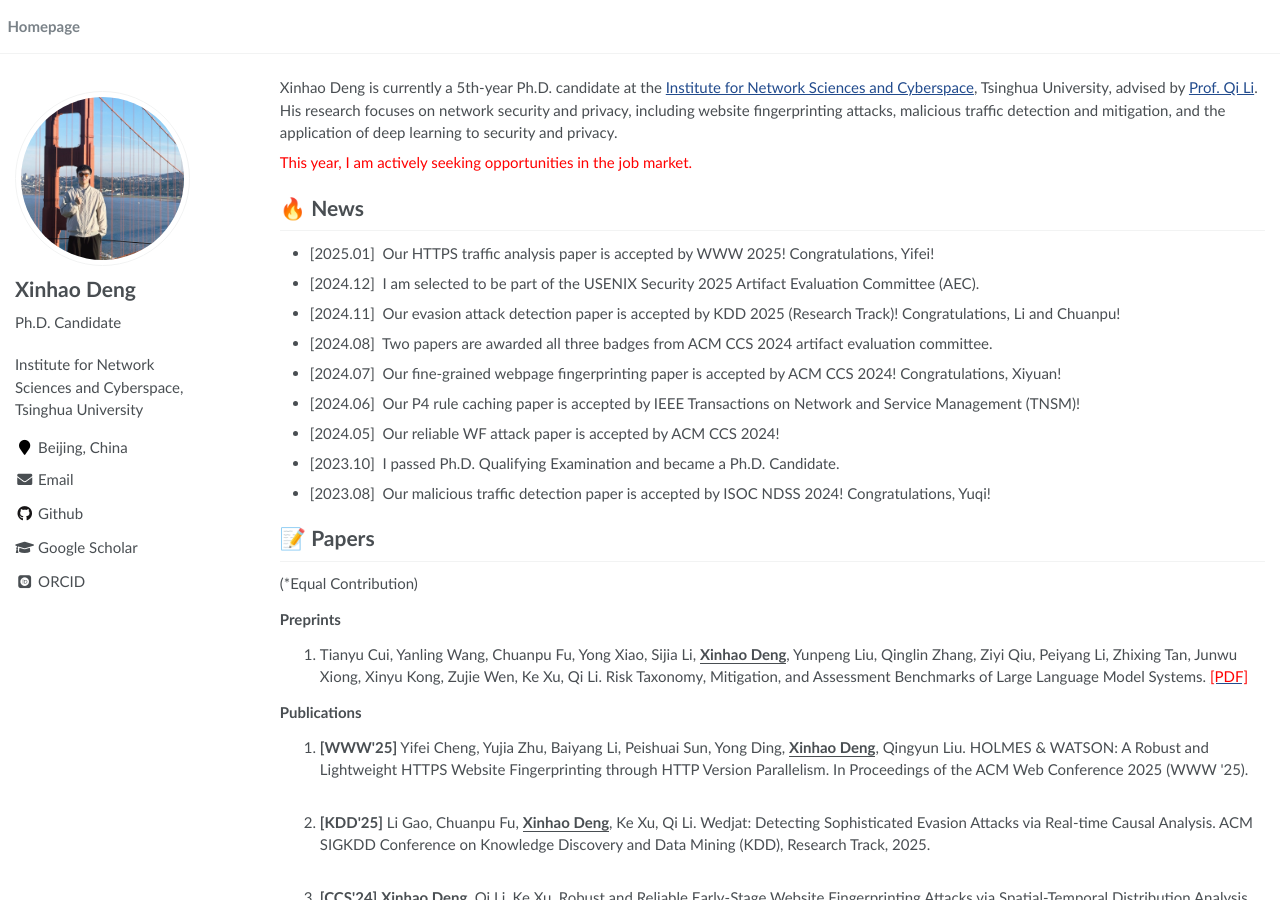
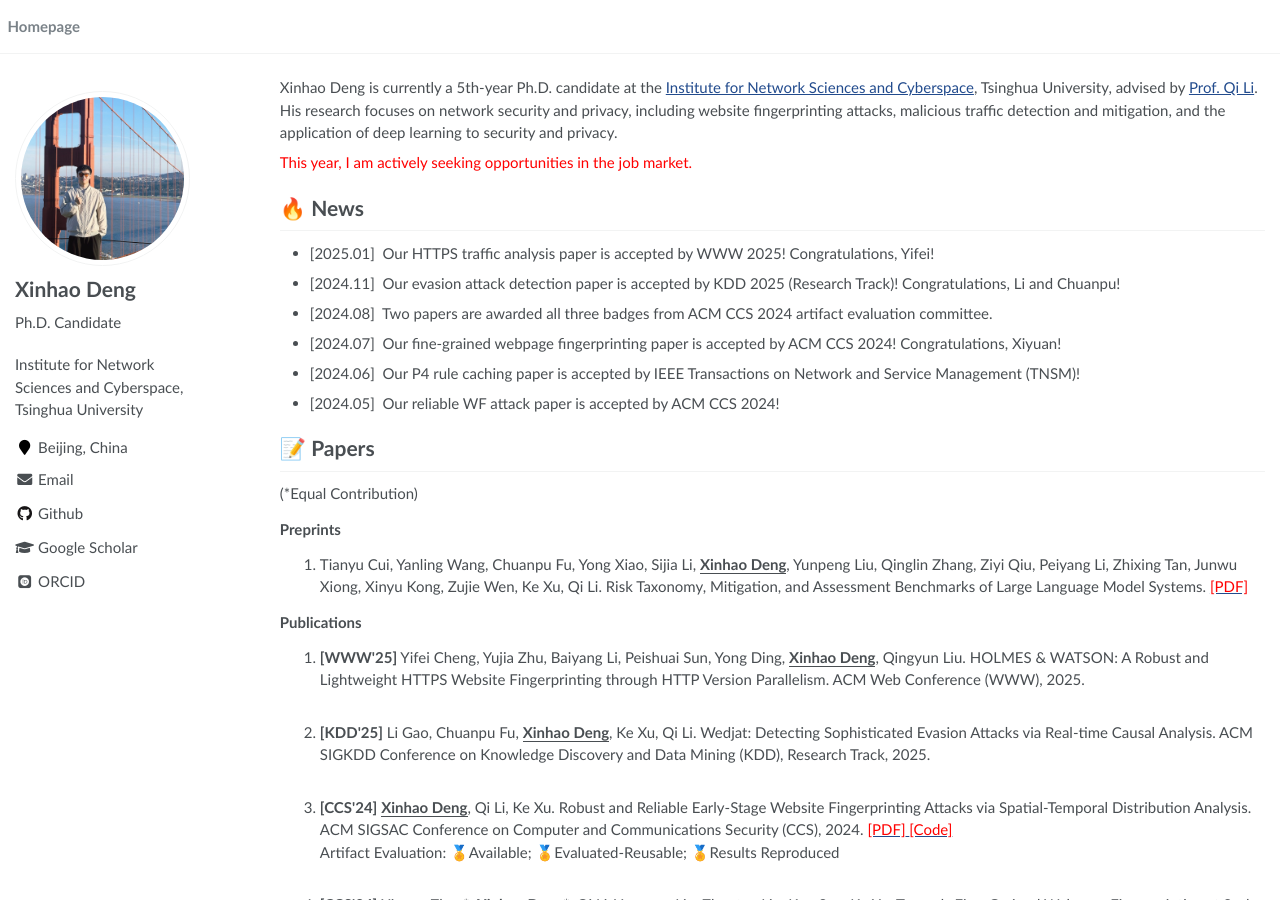
Before and after one commit to Xinhao-Deng/Xinhao-Deng.github.io, a Jekyll site: the page built from _pages/about.md, in a window 1280 px wide and 900 px high. Built offline with Jekyll 4.4.1, drawn with Linux system fonts in a browser that asks for light colours; some web fonts are replaced.

Commit message:
update www

```diff
--- a/_pages/about.md
+++ b/_pages/about.md
@@ -26,14 +26,11 @@ His research focuses on network security and privacy, including website fingerpr
 
 # 🔥 News
 - [2025.01] &nbsp;Our HTTPS traffic analysis paper is accepted by WWW 2025! Congratulations, Yifei!
-- [2024.12] &nbsp;I am selected to be part of the USENIX Security 2025 Artifact Evaluation Committee (AEC).
 - [2024.11] &nbsp;Our evasion attack detection paper is accepted by KDD 2025 (Research Track)! Congratulations, Li and Chuanpu!
 - [2024.08] &nbsp;Two papers are awarded all three badges from ACM CCS 2024 artifact evaluation committee.
 - [2024.07] &nbsp;Our fine-grained webpage fingerprinting paper is accepted by ACM CCS 2024! Congratulations, Xiyuan!
 - [2024.06] &nbsp;Our P4 rule caching paper is accepted by IEEE Transactions on Network and Service Management (TNSM)!
 - [2024.05] &nbsp;Our reliable WF attack paper is accepted by ACM CCS 2024!
-- [2023.10] &nbsp;I passed Ph.D. Qualifying Examination and became a Ph.D. Candidate.
-- [2023.08] &nbsp;Our malicious traffic detection paper is accepted by ISOC NDSS 2024! Congratulations, Yuqi!
 
 # 📝 Papers
 
@@ -58,7 +55,7 @@ His research focuses on network security and privacy, including website fingerpr
 
 <li>
     <b>[WWW'25]</b> Yifei Cheng, Yujia Zhu, Baiyang Li, Peishuai Sun, Yong Ding, <b><u>Xinhao Deng</u></b>, Qingyun Liu. HOLMES & WATSON: A Robust and Lightweight HTTPS Website Fingerprinting through HTTP Version Parallelism.
-    In Proceedings of the ACM Web Conference 2025 (WWW '25).
+    ACM Web Conference (WWW), 2025.
 </li>
 <br>
 
```
